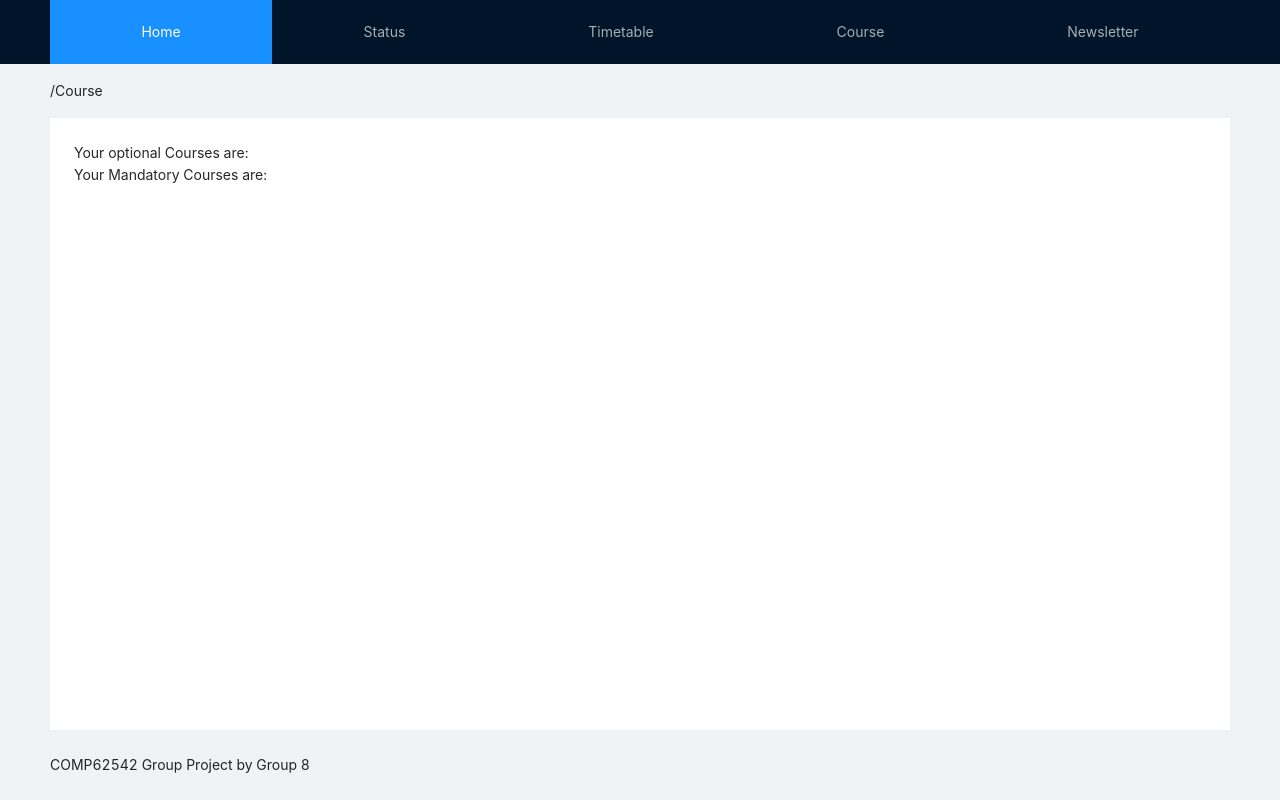
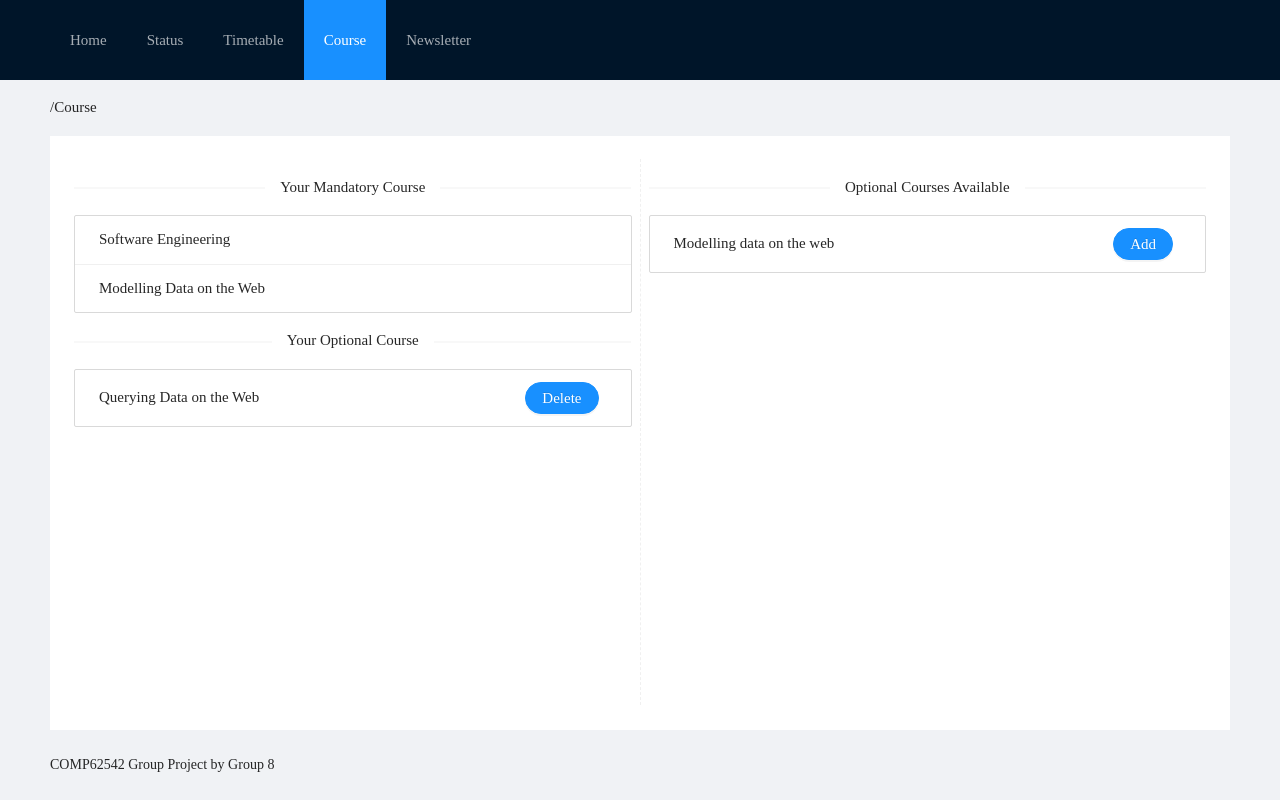
Before and after one commit to llzzasdf89/COMP62542, a React app in the folder frontend/: page /Index/Course in a window 1280 px wide. Built offline with nearby package versions, Linux system fonts and the light colour scheme.

Commit message:
Implemented Course Component and its subcomponent, including logic of 'adding course and remove course'
1.Fixed the bug when user refresh page and the navigation button will highlight `Home` button.
2.Implemented Course component, including its subcomponent `listComponent` and logic of `add course`, `remove course`.
3.Modified layout of each page with flex layout, fixed the bug in which page footer overlaps with body.

```diff
--- a/frontend/src/Index/Course/Course.css
+++ b/frontend/src/Index/Course/Course.css
@@ -0,0 +1,19 @@
+.courseContainer{
+    display: flex;
+    height:100%;
+    justify-content: center;
+    flex-direction: column;
+    align-items: center;
+}
+.courseContainer-body{
+    display: flex;
+    justify-content: space-around;
+    width: 100%;
+    height:100%;
+}
+.courseContainer-body-manCourseArea{
+    width:50%
+}
+.courseContainer-body-optCourseArea{
+    width:50%;
+}
--- a/frontend/src/Index/Course/Course.js
+++ b/frontend/src/Index/Course/Course.js
@@ -1,8 +1,70 @@
 import React,{Component} from 'react'
 import './Course.css'
+import {mockCourses} from '../Timetable/TimetableConfig'
+import {Divider} from 'antd'
+import ListComponent from './listComponent'
+//Because mandatory Courses are static and will not change in the future,so these could be imported from timetable config file
+//filter out the Mandatory courses, this will only return the object lists. But when output on the screen, we need to return their title
+const manCourses = mockCourses.filter(course=>course.type==='Mandatory')
+const optCourses = mockCourses.filter(course=>course.type==='Optional')
+const optCoursesAvailable = mockCourses.filter(course=>course.type==='Optional')
+optCoursesAvailable[0] = {...optCourses[0]}
+optCoursesAvailable[0].title = 'Modelling data on the web' //for convinience, change both courses' title to distinct them
 class Course extends Component{
+    handleClick = (course,request)=>{
+        /**
+         * Handle click is a function to communicate with sub component "list"
+         * The real actor is the subcomponent 'list'
+         * Anyway, this function aims to control the 'delete' and 'add course' operation
+         */
+        const {optCourses,optCoursesAvailable} = this.state
+        if(request === 'delete'){
+            let idx = -1;
+            optCoursesAvailable.push(course) //delete optCourse is to add course to Available list
+            optCourses.forEach((item,index) => {if(item.title === course.title) idx = index})
+            optCourses.splice(idx,1) //meanwhile, delete the item from optCourse list
+            this.setState({optCourses,optCoursesAvailable}) //update the view
+        }
+        else if (request === 'add'){
+            //The adding logic is reversed from adding, which is adding list to optCourse, but delete from available list
+            const {optCourses, optCoursesAvailable} = this.state
+            optCourses.push(course)
+            let idx = -1;
+            optCoursesAvailable.forEach((item,index) => {if(item.title === course.title) idx = index})
+            optCoursesAvailable.splice(idx,1)
+            this.setState({
+                optCoursesAvailable,
+                optCourses
+            })
+        }
+    }
+    constructor(props){
+        super(props)
+        /**
+         * Notice this is important, because in React every dynamic data should be bound on the state object
+         * or the view would not be updated as if we try to delete data
+         */
+        this.state = { //binding these courses on the state object.
+            manCourses,
+            optCourses,
+            optCoursesAvailable
+        }
+    }
     render(){
-        return <div>Your optional Courses are: <br/> Your Mandatory Courses are:</div>
+        return <div className="courseContainer">
+                <div className='courseContainer-header'></div>
+                <div className='courseContainer-body'>
+                    <div className='courseContainer-body-manCourseArea'>
+                        <ListComponent listTitle='Your Mandatory Course' courseList={this.state.manCourses} handleClick={this.handleClick}></ListComponent>
+                        <ListComponent listTitle="Your Optional Course" courseList = {this.state.optCourses} handleClick={this.handleClick}></ListComponent>
+                    </div>
+                    <Divider type='vertical' style={{height:'100%'}} dashed></Divider>
+                    <div className='courseContainer-body-optCourseArea'>
+                        <ListComponent listTitle="Optional Courses Available" courseList = {this.state.optCoursesAvailable} handleClick = {this.handleClick}></ListComponent>
+                    </div>
+                </div>
+
+                </div>
     }
 }
 export default Course
--- /dev/null
+++ b/frontend/src/Index/Course/listComponent.js
@@ -0,0 +1,40 @@
+/**
+ * Because the list of Mandatory Courses and Optional Course are almost the same;
+ * The only difference is that Mandatory Courses are not able to be editted, so the right panel does not show buttons;
+ * Similarly, Optional course and Available Optional courses are almost equal, but one's button is 'add' while the other is 'delete'
+ * So this component mainly aims at resolving this difference among three lists
+ */
+import React,{Component} from 'react'
+import {List, Divider,Button} from 'antd'
+
+class ListComponent extends Component{
+    constructor(props){
+        //receive the params from parent component 'Course'
+        super(props)
+        const {handleClick} = props
+        this.state = {...props}
+        this.handleClick = handleClick
+    }
+    render(){
+        const {courseList,listTitle} = this.state
+        //deconstructure the params from state object
+        return <div>
+        <Divider orientation="center">{listTitle}</Divider>
+        <List
+          dataSource={courseList}
+          renderItem={course => {
+            let listItem = null
+            //According to the title, generate different list item button
+            if(listTitle === 'Your Mandatory Course') listItem = <List.Item>{course.title}</List.Item>
+            else if (listTitle === 'Your Optional Course') listItem = <List.Item actions={[<Button type='primary' shape='round' onClick={()=>this.handleClick(course,'delete')}>Delete</Button>]}>{course.title}</List.Item>
+            else if (listTitle === 'Optional Courses Available') listItem = <List.Item actions={[<Button type='primary' shape='round' onClick={()=>this.handleClick(course,'add')} >Add</Button>]}>{course.title}</List.Item>
+            return listItem
+          }
+          }
+          bordered
+        />
+        </div>
+    }
+}
+
+export default ListComponent
--- a/frontend/src/Index/Home/Home.css
+++ b/frontend/src/Index/Home/Home.css
@@ -0,0 +1,7 @@
+.homeContainer{
+    display: flex;
+    flex-direction: column;
+    justify-content: center;
+    height: 100%;
+    align-items: center;
+}
--- a/frontend/src/Index/Home/Home.js
+++ b/frontend/src/Index/Home/Home.js
@@ -9,7 +9,15 @@ class Home extends Component{
         this.state = student
     }
     render(){
-        return <div>Welcome <br/> Student ID: {this.state.studentID}</div>
+        return <div className="homeContainer">
+                <div className='homeContainer-header'></div>
+                Welcome Mr.Li
+                <br/>
+                <div className='homeContainer-body'>
+                Student ID: {this.state.studentID}
+                </div>
+
+                </div>
     }
 }
 
--- a/frontend/src/Index/Index.css
+++ b/frontend/src/Index/Index.css
@@ -1,21 +1,35 @@
+*{
+    font-family:"Microsoft Yahei";
+    font-size:15px;
+}
 .layoutContainer{
+    display: flex;
+    flex-direction: column;
+    overflow: hidden;
     height:100vh;
-    overflow: hidden;
-}
-.contentContainer{
-    padding:0 50px;
 }
 .contentContainer-contentBox{
     height:100%;
     padding: 24px;
     background: #fff
 }
+.headerContainer{
+    height:10vh;
+}
 /* header-menu and ant-menu-item are CSS classes from ant-design framework*/
 .header-menu{
-    text-align: center;
+    height:100%; /* let the menu fill up the whole headerContainer*/
 }
-.ant-menu-item {
- flex-grow: 1;
+.header-menu li {
+    display: flex !important; /*Override the style of menu item*/
+    justify-content: center;
+    align-items: center;
+}
+.contentContainer{
+    padding:0 50px;
+    display: flex;
+    flex-direction: column;
+    justify-content: center;
 }
 .footerContainer{
     z-index: 1000;
--- a/frontend/src/Index/Index.js
+++ b/frontend/src/Index/Index.js
@@ -60,6 +60,7 @@ class Index extends Component{
                 className='header-menu'
                 items={menuItem}
                 defaultSelectedKeys = {[menuItem[0].key]}
+                selectedKeys = {[this.currentRoute?this.currentRoute.substring(1):'Home']}
                 /
                 >
             </Header>
@@ -67,6 +68,7 @@ class Index extends Component{
                 <Breadcrumb style={{ margin: '16px 0' }}>
                     <Breadcrumb.Item key={this.currentRoute}>{this.currentRoute}</Breadcrumb.Item>
                 </Breadcrumb>
+
                 <div className="contentContainer-contentBox">
                 <Outlet context = {this.state}></Outlet> {/*Outlet is a placeholder for children component */}
 
--- a/frontend/src/Index/Status/Status.css
+++ b/frontend/src/Index/Status/Status.css
@@ -0,0 +1,7 @@
+.statusContainer{
+    display:flex;
+    flex-direction: column;
+    justify-content: center;
+    height: 100%;
+    align-items: center;
+}
--- a/frontend/src/Index/Status/Status.js
+++ b/frontend/src/Index/Status/Status.js
@@ -1,7 +1,32 @@
 import React,{Component} from 'react'
+import './Status.css'
+const status = {
+    registered:{
+        title:'registered',
+        components:null
+    },
+    unregisterd:{
+        title:'unregistered',
+        components:<div>Click to register</div>
+    },
+    pending:{
+        title:'pending',
+        components:<div>Click to pay the fees</div>
+    }
+}
 class Status extends Component{
     render(){
-        return <div>Your status is: Unregistered</div>
+        return <div className='statusContainer'>
+        <div className='statusContainer-header'>
+            Your status is: {status.unregisterd.title}
+        </div>
+        <div className='statusContainer-body'>
+            {status.unregisterd.components}
+        </div>
+        <div className='statusContainer-footer'>
+            this is footer
+        </div>
+        </div>
     }
 }
 export default Status
--- a/frontend/src/Index/Timetable/Timetable.js
+++ b/frontend/src/Index/Timetable/Timetable.js
@@ -1,7 +1,7 @@
 import React,{Component} from 'react'
 import './Timetable.css'
 import {DayPilotCalendar} from "daypilot-pro-react";
-import TimetableConfig from './TimetableConfig';
+import {TimetableConfig} from './TimetableConfig';
 class Timetable extends Component{
     render(){
         return <div className='timetableContainer'>
--- a/frontend/src/Index/Timetable/TimetableConfig.js
+++ b/frontend/src/Index/Timetable/TimetableConfig.js
@@ -24,12 +24,20 @@ const mockCourses = [
     {
         title:'Software Engineering',
         startTime:"2022-05-02T09:00:00",
-        endTime:'2022-05-02T11:00:00'
+        endTime:'2022-05-02T11:00:00',
+        type:'Mandatory'
 },
     {
         title:'Modelling Data on the Web',
         startTime:"2022-05-03T13:00:00",
-        endTime:'2022-05-03T15:00:00'
+        endTime:'2022-05-03T15:00:00',
+        type:'Mandatory'
+    },
+    {
+        title:'Querying Data on the Web',
+        startTime:'2022-05-04T15:00:00',
+        endTime:'2022-05-04T17:00:00',
+        type:'Optional'
     }
 ]
 const courses = mockCourses.map((item) => generateCourse(item))
@@ -60,4 +68,4 @@ const TimetableConfig = {
   eventEditHandling: "Update"
 }
 
-export default TimetableConfig
+export {TimetableConfig,mockCourses}
```
